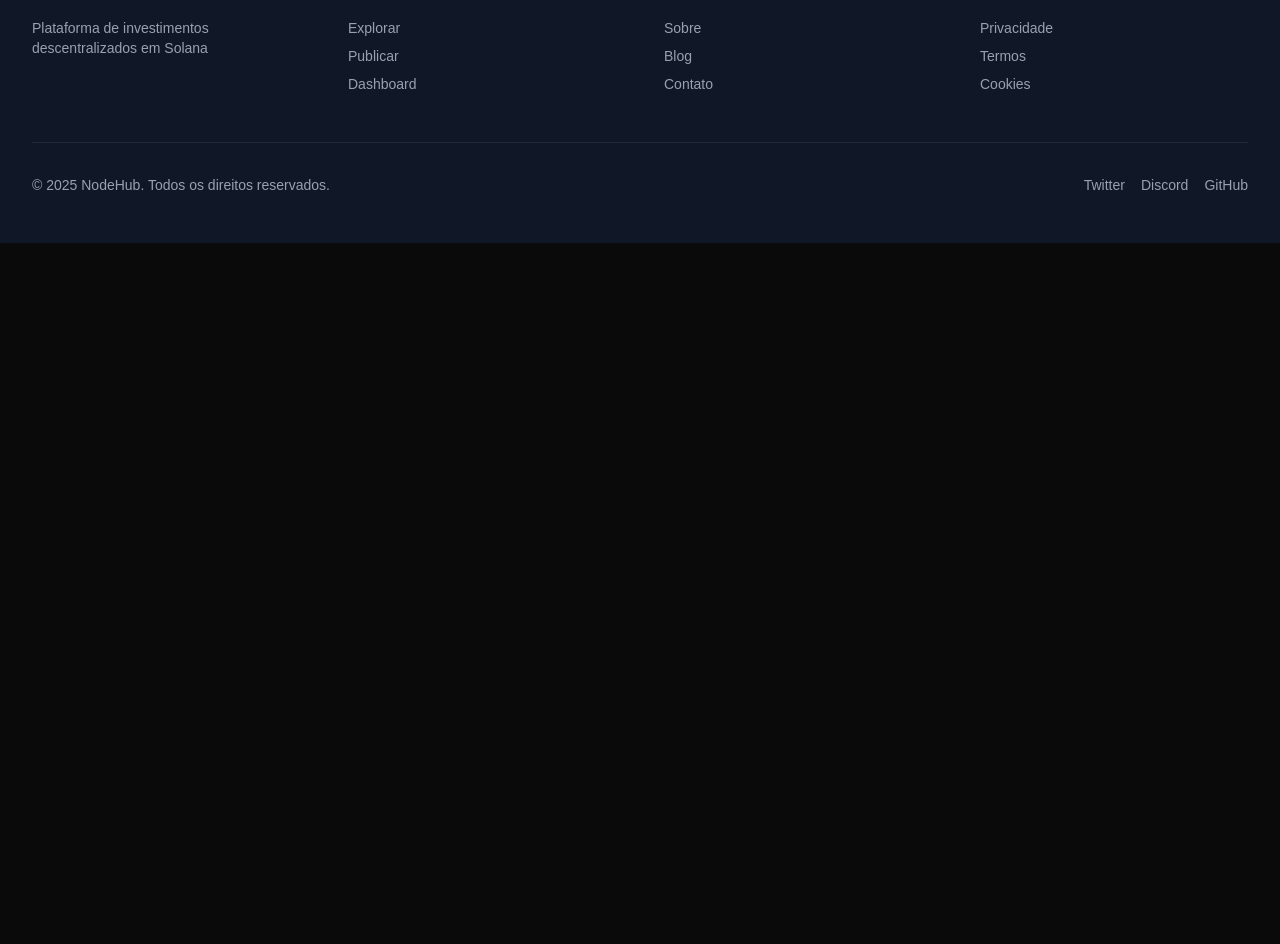
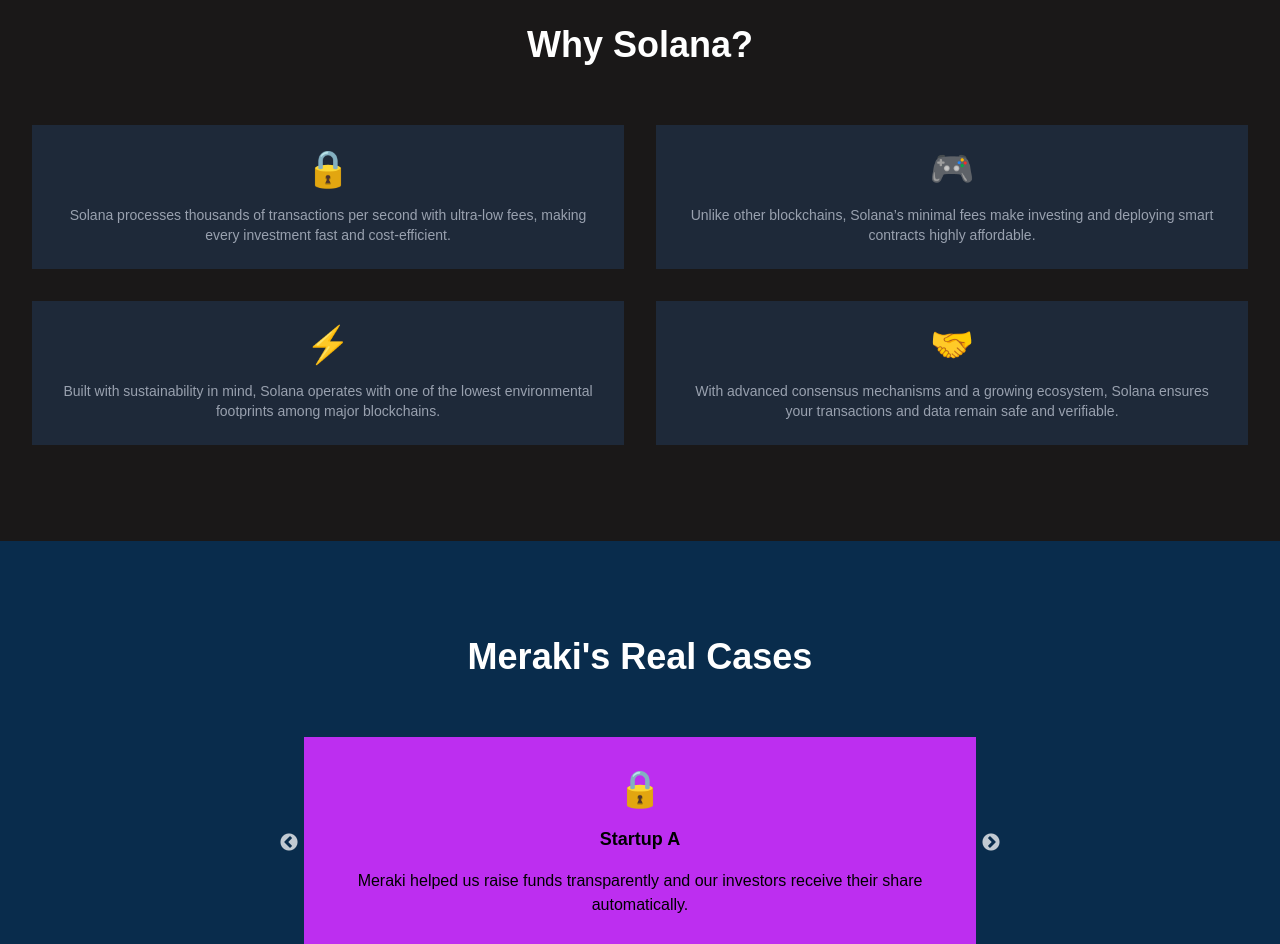
Before and after one commit to Emanuellydias19/Meraki, a Next.js app in the folder src/client/: page / in a window 1280 px wide. Shown: the part 2168-3112 px from the top of the page. Before the commit the page ends 2411 px from the top, so only its background shows below. Built offline with nearby package versions, Linux system fonts and the light colour scheme.

Commit message:
feat: update lading page

```diff
--- a/src/client/app/globals.css
+++ b/src/client/app/globals.css
@@ -1,4 +1,6 @@
 @import "tailwindcss";
+@import "slick-carousel/slick/slick.css";
+@import "slick-carousel/slick/slick-theme.css";
 
 /* :root {
   --background: #ffffff;
--- a/src/client/app/page.tsx
+++ b/src/client/app/page.tsx
@@ -3,6 +3,7 @@
 import { StartupGrid } from "@/components/startup";
 import { Button } from "@/components/ui";
 import Link from "next/link";
+import Slider from "react-slick";
 
 export default function LandingPage() {
   return (
@@ -76,7 +77,7 @@
       </section>
 
       {/* Features */}
-      <section className="py-24 bg-gray-900 w-full overflow-y-auto">
+      <section className="py-24 bg-[#092C4C] w-full overflow-y-auto">
         <div className="mx-auto px-8 space-y-12">
           <h2 className="text-4xl font-bold text-white text-center">
             Why invest with us?
@@ -114,6 +115,96 @@
           </div>
         </div>
       </section>
+
+      {/*Why Solana*/}
+      <section className="py-24 bg-[#1A1818] w-full overflow-y-auto">
+        <div className="mx-auto px-8 space-y-15">
+          <h2 className="text-4xl font-bold text-white text-center">
+            Why Solana?
+          </h2>
+          <div className="grid grid-cols-2 gap-8">
+            {[
+              {
+                icon: "🔒",
+                desc: "Solana processes thousands of transactions per second with ultra-low fees, making every investment fast and cost-efficient.",
+              },
+              {
+                icon: "🎮",
+                desc: "Unlike other blockchains, Solana’s minimal fees make investing and deploying smart contracts highly affordable.",
+              },
+              {
+                icon: "⚡",
+                desc: "Built with sustainability in mind, Solana operates with one of the lowest environmental footprints among major blockchains.",
+              },
+              {
+                icon: "🤝",
+                desc: "With advanced consensus mechanisms and a growing ecosystem, Solana ensures your transactions and data remain safe and verifiable.",
+              },
+            ].map((feature, idx) => (
+              <div
+                key={idx}
+                className="bg-gray-800 p-6 text-center space-y-4 min-w-2xs"
+              >
+                <div className="text-4xl">{feature.icon}</div>
+                <h3 className="text-lg font-bold text-white">
+                  {feature.title}
+                </h3>
+                <p className="text-gray-400 text-sm">{feature.desc}</p>
+              </div>
+            ))}
+          </div>
+        </div>
+      </section>
+
+      {/*Meraki's Real Cases*/}
+      <section className="py-24 bg-[#092C4C] w-full overflow-y-auto">
+        <div className="mx-auto px-8 space-y-15">
+          <h2 className="text-4xl font-bold text-white text-center">
+            Meraki's Real Cases
+          </h2>
+          {/* Carrossel de relatos */}
+          <Slider
+            dots={true}
+            infinite={true}
+            speed={500}
+            slidesToShow={1}
+            slidesToScroll={1}
+            className="max-w-2xl mx-auto"
+          >
+            {[
+              {
+                icon: "🔒",
+                title: "Startup A",
+                desc: "Meraki helped us raise funds transparently and our investors receive their share automatically.",
+              },
+              {
+                icon: "🎮",
+                title: "Startup B",
+                desc: "The NFT system gave our supporters confidence and visibility on how their money is used.",
+              },
+              {
+                icon: "⚡",
+                title: "Startup C",
+                desc: "Solana's speed and low fees made our fundraising process smooth and affordable.",
+              },
+              {
+                icon: "🤝",
+                title: "Investor X",
+                desc: "I can track my investments and returns in real time, all on-chain. Total transparency!",
+              },
+            ].map((relato, idx) => (
+              <div
+                key={idx}
+                className="bg-[#BD2EF0] p-8 text-center space-y-4 min-w-2xs"
+              >
+                <div className="text-4xl">{relato.icon}</div>
+                <h3 className="text-lg font-bold text-black">{relato.title}</h3>
+                <p className="text-black text-base">{relato.desc}</p>
+              </div>
+            ))}
+          </Slider>
+        </div>
+      </section>
     </div>
   );
 }
--- a/src/client/package.json
+++ b/src/client/package.json
@@ -12,13 +12,16 @@
     "next": "16.0.0",
     "postcss": "^8.5.6",
     "react": "19.2.0",
-    "react-dom": "19.2.0"
+    "react-dom": "19.2.0",
+    "react-slick": "^0.31.0",
+    "slick-carousel": "^1.8.1"
   },
   "devDependencies": {
     "@tailwindcss/postcss": "^4.1.15",
     "@types/node": "^20",
     "@types/react": "^19",
     "@types/react-dom": "^19",
+    "@types/react-slick": "^0.23.13",
     "eslint": "^9",
     "eslint-config-next": "16.0.0",
     "tailwindcss": "^4.1.15",
```
Also changed, not shown: 1 other file (tests, documents, lock files or other folders).
